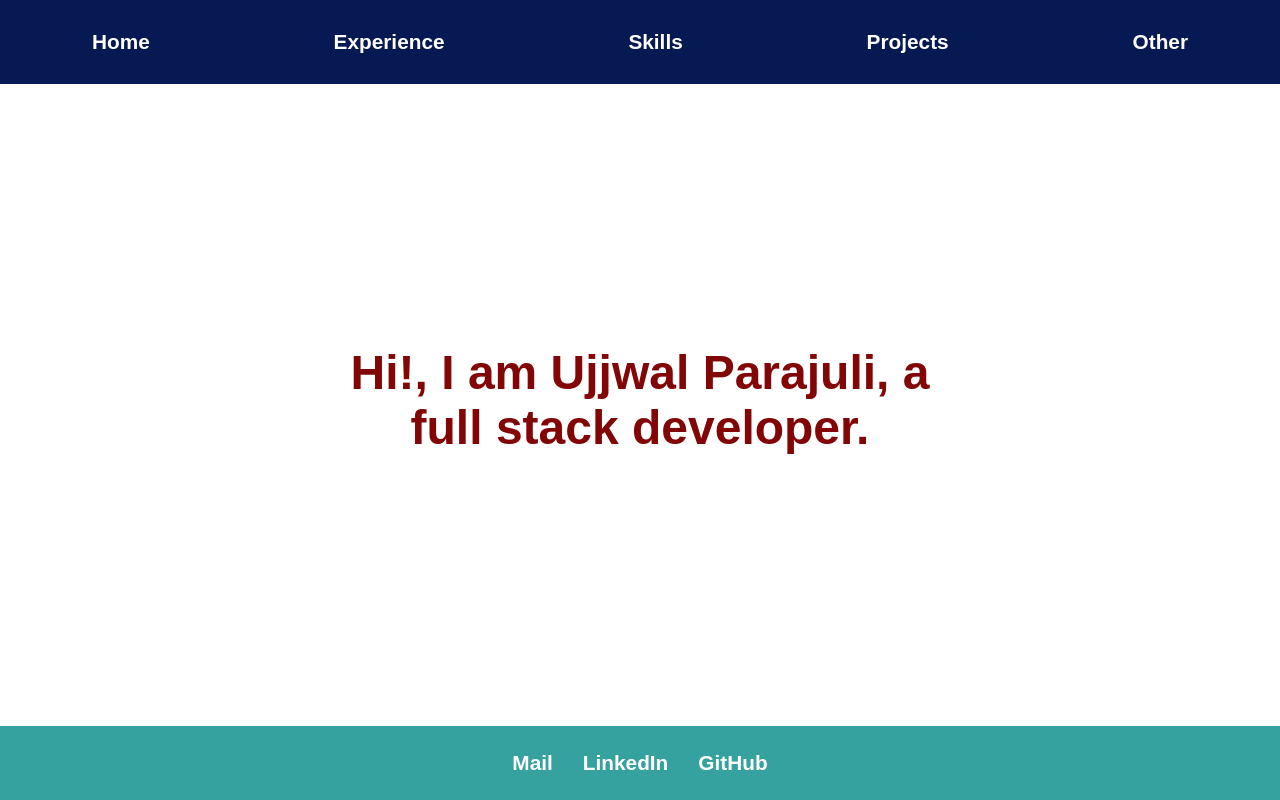
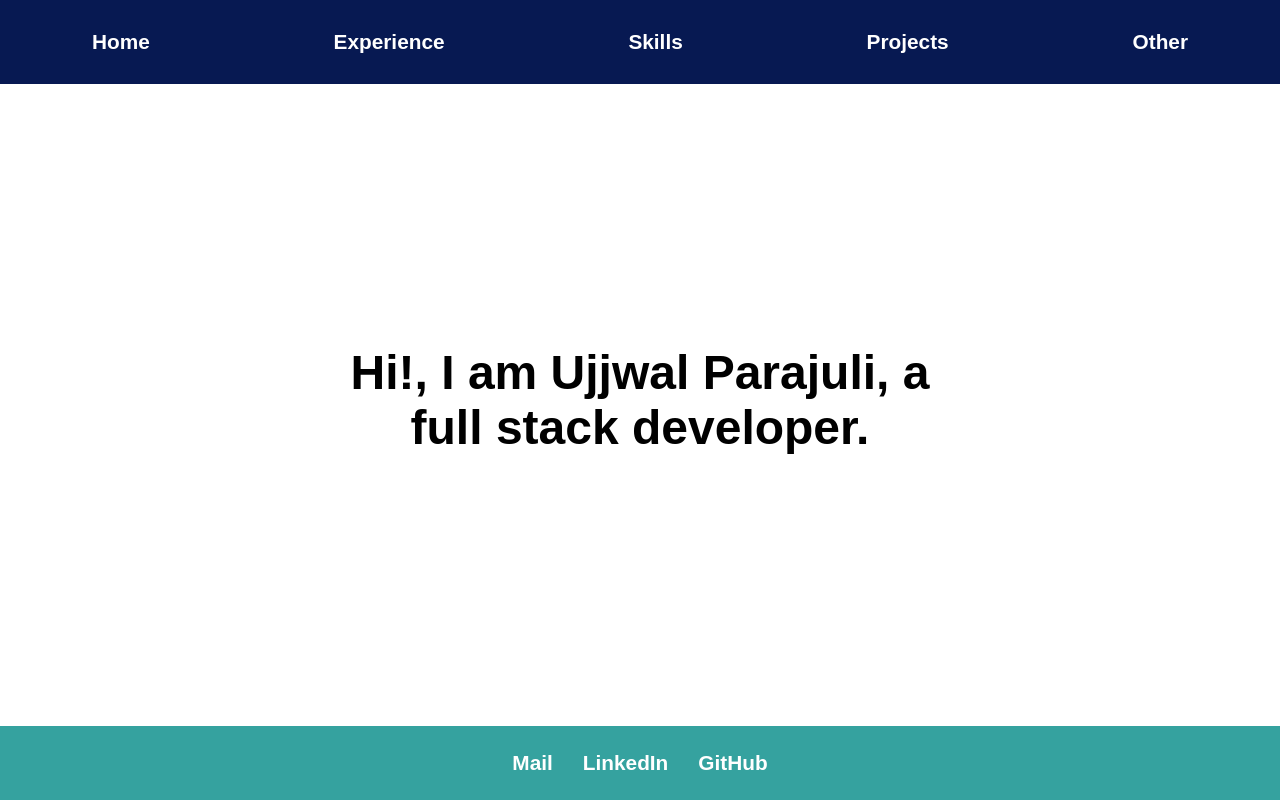
Before and after one commit to careerparajuli/myWebsite, a plain HTML site: page index.html in a window 1280 px wide. Drawn offline with Linux system fonts and the light colour scheme.

```diff
--- a/index.html
+++ b/index.html
@@ -22,10 +22,10 @@
     </nav>
   </header>
   <main>
-
-    <div class="typewriter">
-      <p id="typewriter-text"></p>
-    </div>
+    <! For javaScript and animation effect-->
+      <div class="typewriter">
+        <p id="typewriter-text"></p>
+      </div>
   </main>
 
   <footer>
--- a/style.css
+++ b/style.css
@@ -74,7 +74,7 @@ footer a {
   text-align: center;
   font-size: 3rem;
   font-weight: bold;
-  color: #830606;
+  color: black;
   position: absolute; /* Position the text */
   top: 50%; /* Move text vertically to the center */
   left: 50%; /* Move text horizontally to the center */
```
